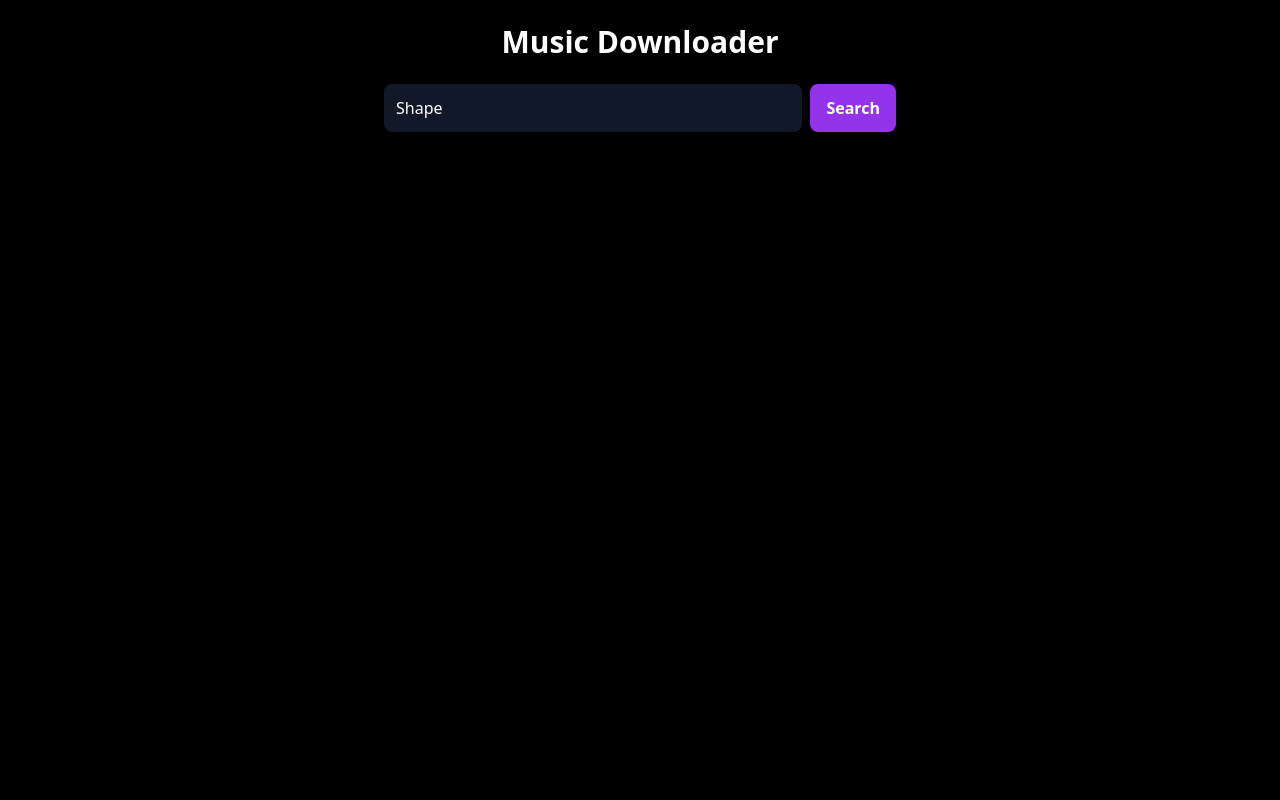
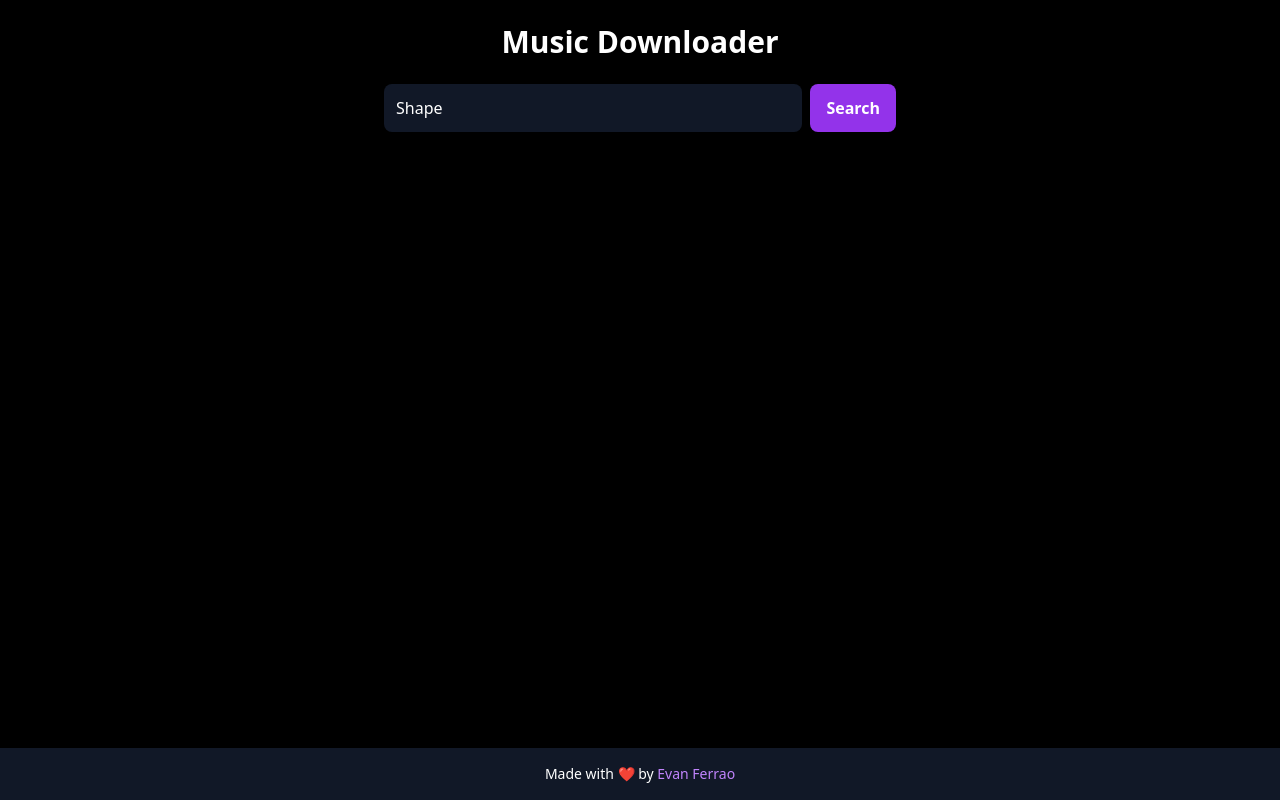
Before and after one commit to evanferrao/tidal-music-downloader, a React (Vite) app: page / in a window 1280 px wide. Built offline with nearby package versions, Linux system fonts and the light colour scheme.

Commit message:
UI: Add footer

```diff
--- /dev/null
+++ b/src/Footer.jsx
@@ -0,0 +1,15 @@
+import React from 'react';
+
+const Footer = () => {
+  return (
+    <footer className="bg-gray-900 text-white py-4 w-full">
+      <div className="container mx-auto text-center">
+        <p className="text-sm">
+          Made with ❤️ by <a href="https://evanferrao.win" target="_blank" rel="noopener noreferrer" className="text-purple-400 hover:underline">Evan Ferrao</a>
+        </p>
+      </div>
+    </footer>
+  );
+};
+
+export default Footer;
--- a/src/MusicDownloader.jsx
+++ b/src/MusicDownloader.jsx
@@ -1,8 +1,8 @@
 import { useState } from "react";
 import Plyr from 'plyr-react';
 import 'plyr-react/plyr.css';
+import Footer from './Footer';
 const apiUrl = `https://tidal-download.npotest12343727.workers.dev`;
-
 
 // Helper function to format duration from seconds to MM:SS
 const formatDuration = (seconds) => {
@@ -176,7 +176,8 @@ const MusicDownloader = () => {
   };
 
   return (
-    <div className="min-h-screen bg-black text-white flex flex-col items-center p-6">
+    <div className="min-h-screen flex flex-col bg-black text-white">
+      <div className="flex-grow flex flex-col items-center p-6">
         <h1 className="text-3xl font-bold mb-6">Music Downloader</h1>
 
         <form onSubmit={handleSearch} className="w-full max-w-lg flex gap-2">
@@ -225,14 +226,12 @@ const MusicDownloader = () => {
                 </button>
               </div>
 
-            {/* Album info at the bottom of card */}
               {song.album && (
                 <p className="text-xs text-gray-500 mt-3 pl-15 ml-15">
                   From album: {song.album}
                 </p>
               )}
 
-            {/* Version tooltip that appears on hover */}
               {song.version && (
                 <div className="absolute opacity-0 group-hover:opacity-100 transition-opacity duration-200 bottom-full left-1/2 transform -translate-x-1/2 mb-1 px-3 py-1 bg-gray-800 text-xs text-white rounded pointer-events-none">
                   {song.version}
@@ -253,6 +252,8 @@ const MusicDownloader = () => {
           ))}
         </div>
       </div>
+      <Footer />
+    </div>
   );
 };
 
```
Lines whose indentation alone changed are shown as unchanged.
